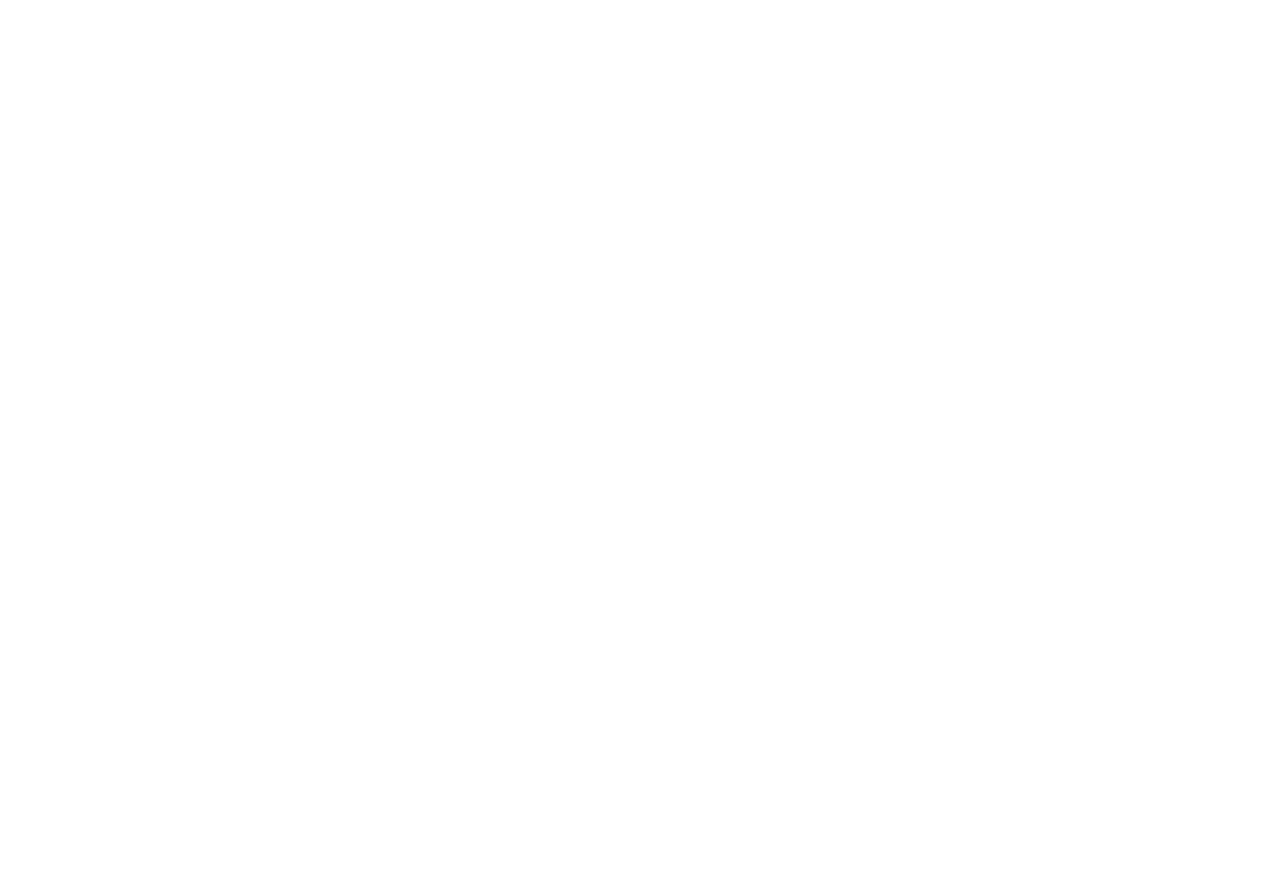
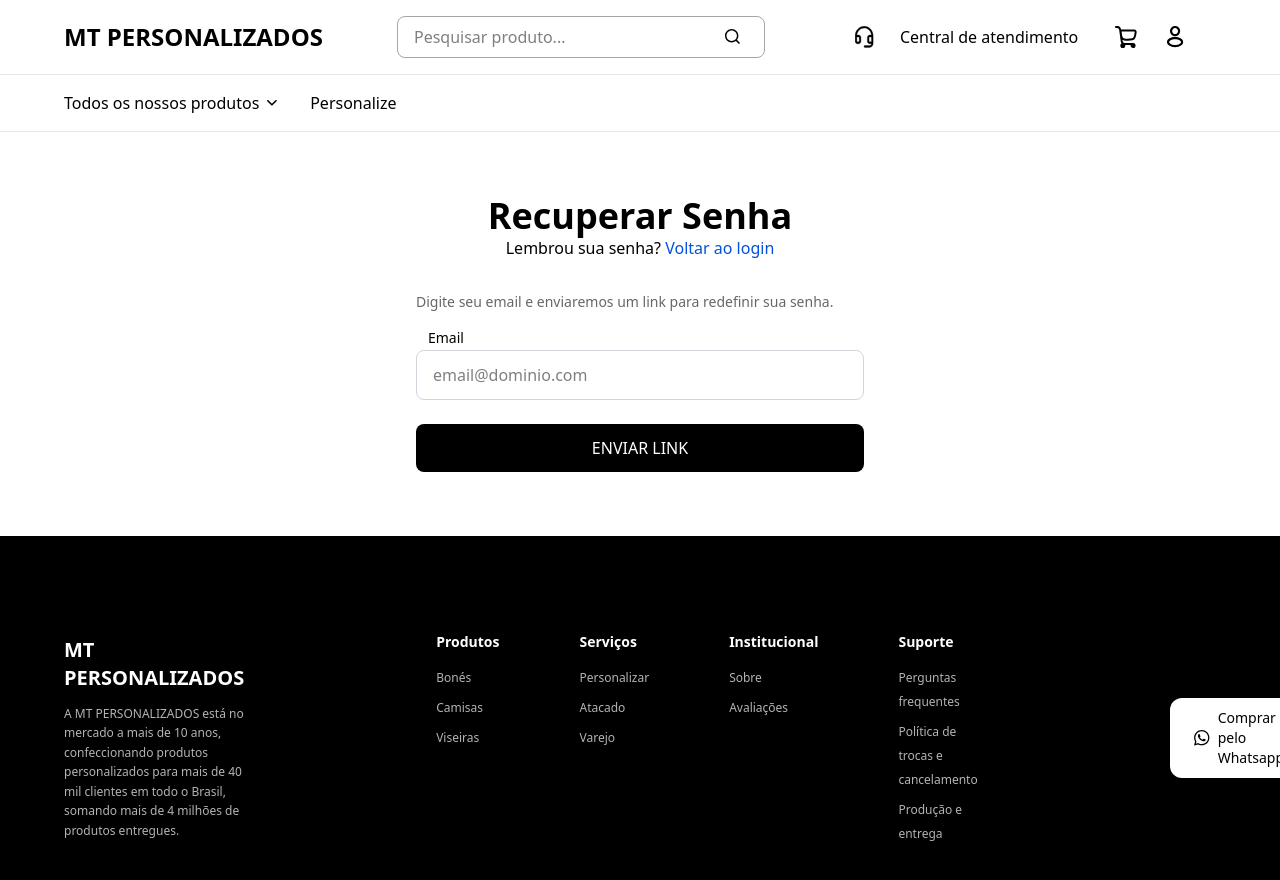
Before and after one commit to OramaHub/front-ecommerce, a React (Vite) app: page /recuperar-senha in a window 1280 px wide. Before the commit this address had no page. Shown: the top 880 px of the page. Before the commit the page ends 800 px from the top, so only its background shows below. Built offline with nearby package versions, Linux system fonts and the light colour scheme.

Commit message:
[feature] forgot-password: add forgot and reset password pages

```diff
--- /dev/null
+++ b/src/pages/ForgotPasswordPage.tsx
@@ -0,0 +1,98 @@
+import { useState, type FormEvent } from "react";
+import { authService } from "../services/auth-service";
+import { Footer } from "../components/Footer";
+
+export function ForgotPasswordPage() {
+  const [email, setEmail] = useState("");
+  const [isLoading, setIsLoading] = useState(false);
+  const [sent, setSent] = useState(false);
+  const [error, setError] = useState("");
+
+  async function handleSubmit(e: FormEvent) {
+    e.preventDefault();
+    setError("");
+    setIsLoading(true);
+
+    try {
+      await authService.forgotPassword(email);
+      setSent(true);
+    } catch {
+      setError("Erro ao enviar email. Tente novamente.");
+    } finally {
+      setIsLoading(false);
+    }
+  }
+
+  return (
+    <div className="flex flex-col min-h-screen">
+      <div className="flex-1 bg-white flex items-center justify-center py-8 md:py-12 lg:py-16 px-4">
+        <div className="w-full max-w-md">
+          <div className="text-center mb-6 md:mb-8">
+            <h1 className="text-3xl md:text-4xl font-bold font-jakarta">Recuperar Senha</h1>
+            <p className="text-sm md:text-base font-jakarta text-black">
+              Lembrou sua senha?{" "}
+              <a href="/login" className="font-medium" style={{ color: "#0051DE" }}>
+                Voltar ao login
+              </a>
+            </p>
+          </div>
+
+          {sent ? (
+            <div className="text-center space-y-4">
+              <div className="p-4 bg-green-50 border border-green-200 rounded-lg">
+                <p className="text-green-700 font-jakarta text-sm">
+                  Se o email estiver cadastrado, você receberá um link para redefinir sua senha.
+                  Verifique sua caixa de entrada e spam.
+                </p>
+              </div>
+              <a
+                href="/login"
+                className="inline-block bg-black text-white py-3 px-12 rounded-lg font-jakarta font-medium text-base"
+              >
+                VOLTAR AO LOGIN
+              </a>
+            </div>
+          ) : (
+            <>
+              {error && (
+                <div className="mb-4 p-3 bg-red-50 border border-red-200 rounded-lg text-red-600 text-sm font-jakarta">
+                  {error}
+                </div>
+              )}
+
+              <p className="text-sm font-jakarta text-black/60 mb-4">
+                Digite seu email e enviaremos um link para redefinir sua senha.
+              </p>
+
+              <form className="space-y-2" onSubmit={handleSubmit}>
+                <div>
+                  <label htmlFor="email" className="block text-sm font-jakarta text-black mb-0.5 ml-3">
+                    Email
+                  </label>
+                  <input
+                    type="email"
+                    id="email"
+                    placeholder="email@dominio.com"
+                    value={email}
+                    onChange={(e) => setEmail(e.target.value)}
+                    required
+                    className="w-full px-4 py-3 border border-gray-300 rounded-lg focus:outline-none focus:border-black font-jakarta"
+                  />
+                </div>
+
+                <button
+                  type="submit"
+                  disabled={isLoading}
+                  className="w-full bg-black text-white py-3 rounded-lg font-jakarta font-medium text-base cursor-pointer mt-4 disabled:opacity-50 disabled:cursor-not-allowed"
+                >
+                  {isLoading ? "ENVIANDO..." : "ENVIAR LINK"}
+                </button>
+              </form>
+            </>
+          )}
+        </div>
+      </div>
+      <Footer />
+    </div>
+  );
+}
--- /dev/null
+++ b/src/pages/ResetPasswordPage.tsx
@@ -0,0 +1,145 @@
+import { useState, type FormEvent } from "react";
+import { useSearchParams } from "react-router";
+import { authService } from "../services/auth-service";
+import { Footer } from "../components/Footer";
+
+export function ResetPasswordPage() {
+  const [searchParams] = useSearchParams();
+  const token = searchParams.get("token") || "";
+
+  const [newPassword, setNewPassword] = useState("");
+  const [confirmPassword, setConfirmPassword] = useState("");
+  const [isLoading, setIsLoading] = useState(false);
+  const [success, setSuccess] = useState(false);
+  const [error, setError] = useState("");
+
+  async function handleSubmit(e: FormEvent) {
+    e.preventDefault();
+    setError("");
+
+    if (newPassword !== confirmPassword) {
+      setError("As senhas não coincidem.");
+      return;
+    }
+
+    if (newPassword.length < 6) {
+      setError("A senha deve ter no mínimo 6 caracteres.");
+      return;
+    }
+
+    setIsLoading(true);
+
+    try {
+      await authService.resetPassword(token, newPassword);
+      setSuccess(true);
+    } catch (err: any) {
+      const message = err.response?.data?.errorMessage || "Token inválido ou expirado. Solicite um novo link.";
+      setError(message);
+    } finally {
+      setIsLoading(false);
+    }
+  }
+
+  if (!token) {
+    return (
+      <div className="flex flex-col min-h-screen">
+        <div className="flex-1 bg-white flex items-center justify-center py-8 md:py-12 lg:py-16 px-4">
+          <div className="w-full max-w-md text-center space-y-4">
+            <div className="p-4 bg-red-50 border border-red-200 rounded-lg">
+              <p className="text-red-600 font-jakarta text-sm">
+                Link inválido. Solicite um novo link de recuperação.
+              </p>
+            </div>
+            <a
+              href="/recuperar-senha"
+              className="inline-block bg-black text-white py-3 px-12 rounded-lg font-jakarta font-medium text-base"
+            >
+              SOLICITAR NOVO LINK
+            </a>
+          </div>
+        </div>
+        <Footer />
+      </div>
+    );
+  }
+
+  return (
+    <div className="flex flex-col min-h-screen">
+      <div className="flex-1 bg-white flex items-center justify-center py-8 md:py-12 lg:py-16 px-4">
+        <div className="w-full max-w-md">
+          <div className="text-center mb-6 md:mb-8">
+            <h1 className="text-3xl md:text-4xl font-bold font-jakarta">Nova Senha</h1>
+            <p className="text-sm md:text-base font-jakarta text-black">
+              Digite sua nova senha abaixo.
+            </p>
+          </div>
+
+          {success ? (
+            <div className="text-center space-y-4">
+              <div className="p-4 bg-green-50 border border-green-200 rounded-lg">
+                <p className="text-green-700 font-jakarta text-sm">
+                  Senha redefinida com sucesso! Faça login com sua nova senha.
+                </p>
+              </div>
+              <a
+                href="/login"
+                className="inline-block bg-black text-white py-3 px-12 rounded-lg font-jakarta font-medium text-base"
+              >
+                IR PARA O LOGIN
+              </a>
+            </div>
+          ) : (
+            <>
+              {error && (
+                <div className="mb-4 p-3 bg-red-50 border border-red-200 rounded-lg text-red-600 text-sm font-jakarta">
+                  {error}
+                </div>
+              )}
+
+              <form className="space-y-2" onSubmit={handleSubmit}>
+                <div>
+                  <label htmlFor="new-password" className="block text-sm font-jakarta text-black mb-0.5 ml-3">
+                    Nova Senha
+                  </label>
+                  <input
+                    type="password"
+                    id="new-password"
+                    placeholder="******"
+                    value={newPassword}
+                    onChange={(e) => setNewPassword(e.target.value)}
+                    required
+                    className="w-full px-4 py-3 border border-gray-300 rounded-lg focus:outline-none focus:border-black font-jakarta"
+                  />
+                </div>
+
+                <div>
+                  <label htmlFor="confirm-password" className="block text-sm font-jakarta text-black mb-0.5 ml-3">
+                    Confirme a Nova Senha
+                  </label>
+                  <input
+                    type="password"
+                    id="confirm-password"
+                    placeholder="******"
+                    value={confirmPassword}
+                    onChange={(e) => setConfirmPassword(e.target.value)}
+                    required
+                    className="w-full px-4 py-3 border border-gray-300 rounded-lg focus:outline-none focus:border-black font-jakarta"
+                  />
+                </div>
+
+                <button
+                  type="submit"
+                  disabled={isLoading}
+                  className="w-full bg-black text-white py-3 rounded-lg font-jakarta font-medium text-base cursor-pointer mt-4 disabled:opacity-50 disabled:cursor-not-allowed"
+                >
+                  {isLoading ? "REDEFININDO..." : "REDEFINIR SENHA"}
+                </button>
+              </form>
+            </>
+          )}
+        </div>
+      </div>
+      <Footer />
+    </div>
+  );
+}
--- a/src/routes.tsx
+++ b/src/routes.tsx
@@ -6,6 +6,8 @@
 import { AllProductsPage } from "./pages/AllProductsPage";
 import { ProductDetailsPage } from "./pages/ProductDetailsPage";
 import { MyAccountPage } from "./pages/MyAccountPage";
+import { ForgotPasswordPage } from "./pages/ForgotPasswordPage";
+import { ResetPasswordPage } from "./pages/ResetPasswordPage";
 import { Layout } from "./components/Layout";
 
 export function RoutesWrapper(){
@@ -20,6 +22,8 @@
                     <Route path="/login" element={<LoginPage />} />
                     <Route path="/cadastro" element={<CreateAccountPage />} />
                     <Route path="/minha-conta" element={<MyAccountPage />} />
+                    <Route path="/recuperar-senha" element={<ForgotPasswordPage />} />
+                    <Route path="/redefinir-senha" element={<ResetPasswordPage />} />
                 </Route>
             </Routes>
         </BrowserRouter>
--- a/src/services/auth-service.ts
+++ b/src/services/auth-service.ts
@@ -29,4 +29,12 @@
   logout(refreshToken: string) {
     return api.post("/api/auth/logout", { refreshToken });
   },
+
+  forgotPassword(email: string) {
+    return api.post("/api/auth/forgot-password", { email });
+  },
+
+  resetPassword(token: string, newPassword: string) {
+    return api.post("/api/auth/reset-password", { token, newPassword });
+  },
 };
```
